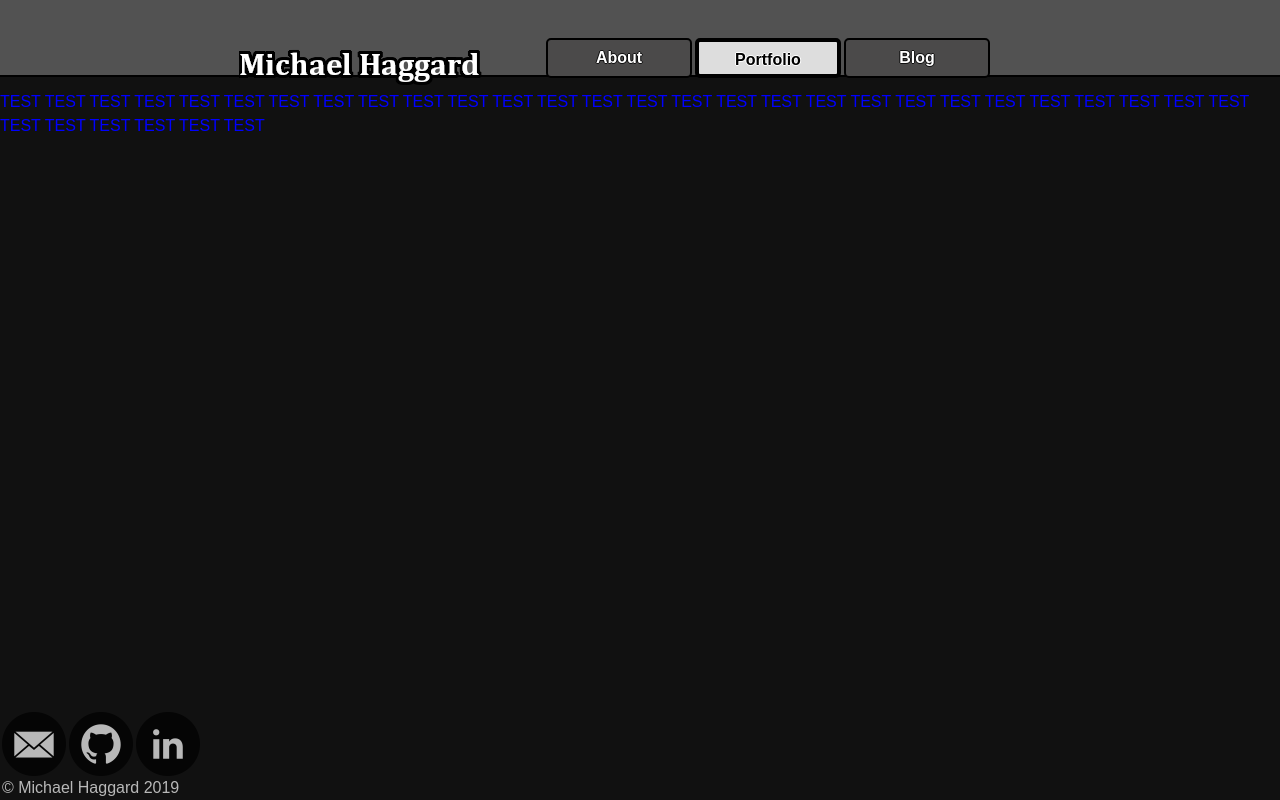
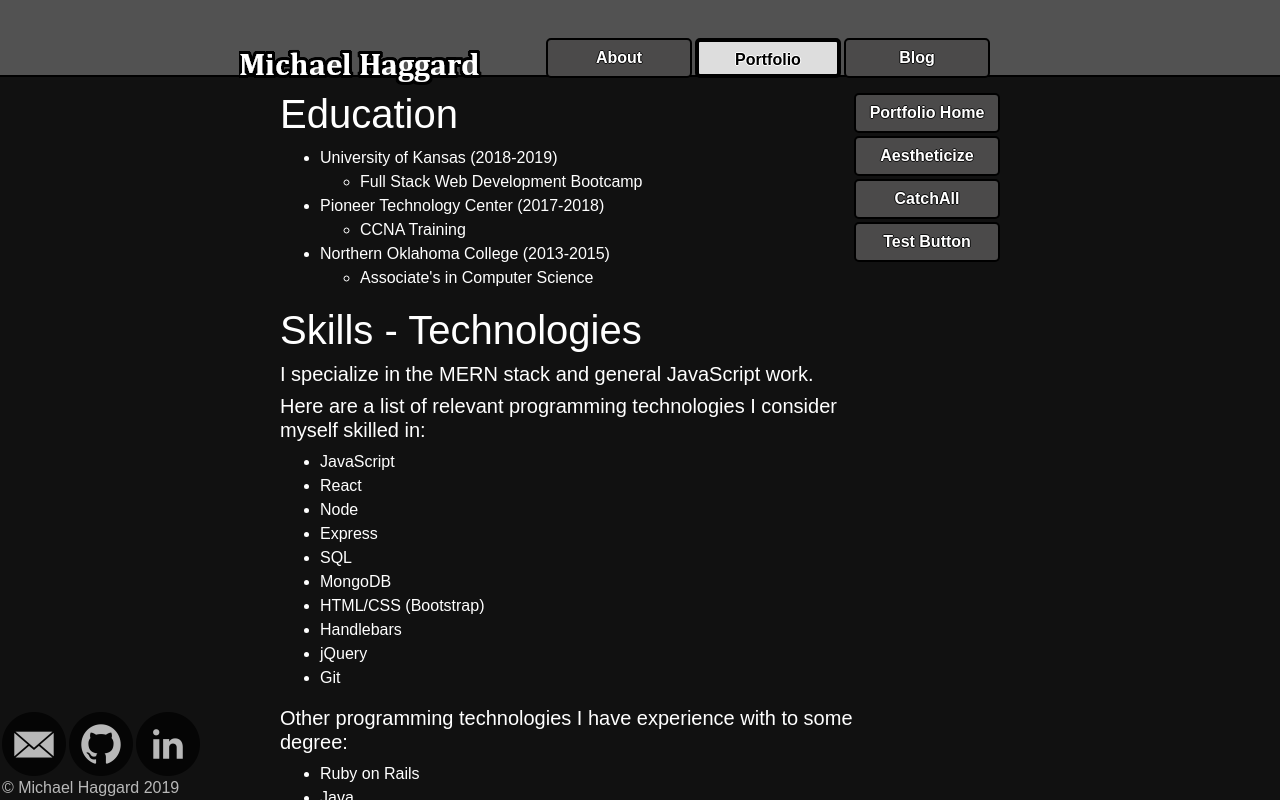
Before and after one commit to MichaelH94/Portfolio, a React (Create React App) app in the folder client/: page / in a window 1280 px wide. Both pictures are taken after a click on the button "Portfolio". Shown: the top 800 px of the page. Built offline with nearby package versions, Linux system fonts and the light colour scheme.

Commit message:
portfolio work started

```diff
--- a/client/src/components/portfolio/index.js
+++ b/client/src/components/portfolio/index.js
@@ -1,13 +1,41 @@
 import React, { Component } from "react";
 import './portfolio.css';
+import { Button } from 'react-bootstrap'
+import ProjectHome from './projecthome.js'
+import projects from "./projects.json"
+
+class Portfolio extends Component {
+    constructor() {
+        super()
+        this.state = {
+            projectName: "",
+            projectDesc: "",
+            projectPicture: "",
+            projectDemo: "",
+            projectRepo: "",
+            isHome: true
+        }
+    }
 
 
-class Portfolio extends Component {
     render() {
-        return <div className="Portfolio">
-            TEST  TEST  TEST  TEST  TEST  TEST  TEST  TEST  TEST  TEST  TEST  TEST  TEST  TEST  TEST  TEST  TEST  TEST  TEST  TEST  TEST  TEST  TEST  TEST  TEST  TEST  TEST  TEST  TEST  TEST  TEST  TEST  TEST  TEST
+        return( <div className="Portfolio">
+        <div className="Project">
+        {this.state.isHome ? <ProjectHome />
+        : ""}
         </div>
+        <div className="Sidebar">
+        <Button>Portfolio Home</Button>
+        <Button>Aestheticize</Button>
+        <Button>CatchAll</Button>
+        <Button>Test Button</Button>
+        </div>
+
+        </div>
+
+
+            )}
     }
-}
 
-export default Portfolio;
+
+  export default Portfolio;
--- a/client/src/components/portfolio/portfolio.css
+++ b/client/src/components/portfolio/portfolio.css
@@ -1,3 +1,80 @@
 .Portfolio {
-    color: blue;
+    width: 90vh;
+    height: 90vh;
+    margin: auto;
+    color: white;
+    display: flex;
+    flex-direction: row;
 }
+
+.Project {
+    width: 80vh;
+    height: 90vh;
+}
+
+.Portfolio .btn {
+    width: 146px;
+    height: 40px;
+    border: 2px solid black;
+    margin: 3px auto;
+    display: block;
+    align-content: center;
+    background-color: #4B4A4A;
+    color: #fff;
+    text-shadow: 1px 0 0 #111, 0 -1px 0 #111, 0 1px 0 #111, -1px 0 0 #111;
+    font-weight: bold;
+    border-radius: 5px;
+    transition: 0.8s ease;
+}
+
+
+.Portfolio .btn:hover {
+    background-color: #DDDDDD;
+    opacity: 90%;
+    border: 2px solid black;
+    color: black;
+    text-shadow: 1px 0 0 #FFF, 0 -1px 0 #FFF, 0 1px 0 #FFF, -1px 0 0 #FFF;
+  }
+
+.Portfolio .btn:focus {
+    background-color: #DDDDDD !important;
+    border: 2px solid black !important;
+}
+
+.Portfolio .btn:active, .Portfolio .btn:focus {
+   outline: none !important;
+   box-shadow: none !important;
+   color: black;
+   text-shadow: 1px 0 0 #FFF, 0 -1px 0 #FFF, 0 1px 0 #FFF, -1px 0 0 #FFF;
+}
+
+
+@media only screen and (max-width: 768px) {
+        .Portfolio {
+            width: 50vh;
+            height: 60vh;
+            padding-top: 6px;
+            padding-left: 5px;
+        }
+
+        .Project {
+            width: 40vh;
+            height: 60vh;
+            padding-top: 6px;
+            overflow: scroll;
+            font-size: 12px;
+        }
+        .Sidebar {
+            overflow-y: scroll;
+        }
+        .Portfolio .btn {
+            width: 75px;
+            font-size: 10px;
+        }
+        h5 {
+            font-size: 18px;
+        }
+        h1 {
+            font-size: 25px;
+        }
+}
--- /dev/null
+++ b/client/src/components/portfolio/projecthome.js
@@ -0,0 +1,70 @@
+import React, { Component } from "react";
+
+
+class ProjectHome extends Component {
+    render() {
+        return <div>
+
+            <h1>Education</h1>
+            <ul>
+                <li>University of Kansas (2018-2019)</li>
+                    <ul>
+                        <li>Full Stack Web Development Bootcamp</li>
+                    </ul>
+                <li>Pioneer Technology Center (2017-2018)</li>
+                    <ul>
+                        <li>CCNA Training</li>
+                    </ul>
+                <li>Northern Oklahoma College (2013-2015)</li>
+                    <ul>
+                        <li>Associate's in Computer Science</li>
+                    </ul>
+            </ul>
+
+
+            <h1>Skills - Technologies</h1>
+            <h5>I specialize in the MERN stack and general JavaScript work.</h5>
+            <h5>Here are a list of relevant programming technologies I consider myself skilled in:</h5>
+            <ul>
+                <li>JavaScript</li>
+                <li>React</li>
+                <li>Node</li>
+                <li>Express</li>
+                <li>SQL</li>
+                <li>MongoDB</li>
+                <li>HTML/CSS (Bootstrap)</li>
+                <li>Handlebars</li>
+                <li>jQuery</li>
+                <li>Git</li>
+            </ul>
+            <h5>Other programming technologies I have experience with to some degree:</h5>
+            <ul>
+                <li>Ruby on Rails</li>
+                <li>Java</li>
+                <li>C</li>
+                <li>Visual Basic</li>
+                <li>UNIX</li>
+            </ul>
+            <h5>Computer related technologies that aren't necessarily programming related:</h5>
+            <ul>
+                <li>Microsoft Office (Word, Excel, Powerpoint, Access, Outlook)</li>
+                <li>Cisco Routing & Networking</li>
+                <li>Cellular Networks</li>
+                <li>Wordpress</li>
+                <li>Social media</li>
+            </ul>
+            <h1>Skills - Other</h1>
+            <h5>Skills, subjects and concepts that aren't particularly relevant to my career:</h5>
+            <ul>
+                <li>Creative writing</li>
+                <li>Basic accounting</li>
+                <li>Macroeconomics</li>
+                <li>Microeconomics</li>
+                <li>Business applications</li>
+                <li>Marketing</li>
+            </ul>
+        </div>
+    }
+}
+
+export default ProjectHome;
--- /dev/null
+++ b/client/src/components/portfolio/projects.json
@@ -0,0 +1,16 @@
+[
+    {
+        "name": "name",
+        "description": "Description",
+        "picture": "https://i.imgur.com/4S4B6Ne.png",
+        "demo": "https://aestheticize.herokuapp.com/",
+        "repo": "https://github.com/michaelh94/aestheticize"
+    },
+    {
+        "name": "Name #2",
+        "description": "Description #2!",
+        "picture": "https://i.imgur.com/4S4B6Ne.png",
+        "demo": "https://aestheticize.herokuapp.com/",
+        "repo": "https://github.com/michaelh94/aestheticize"
+    }
+]
```
